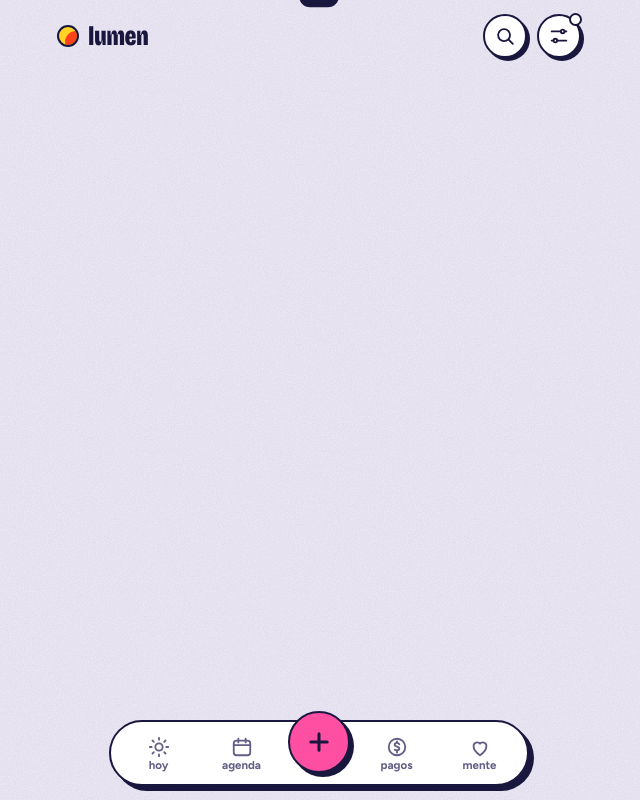
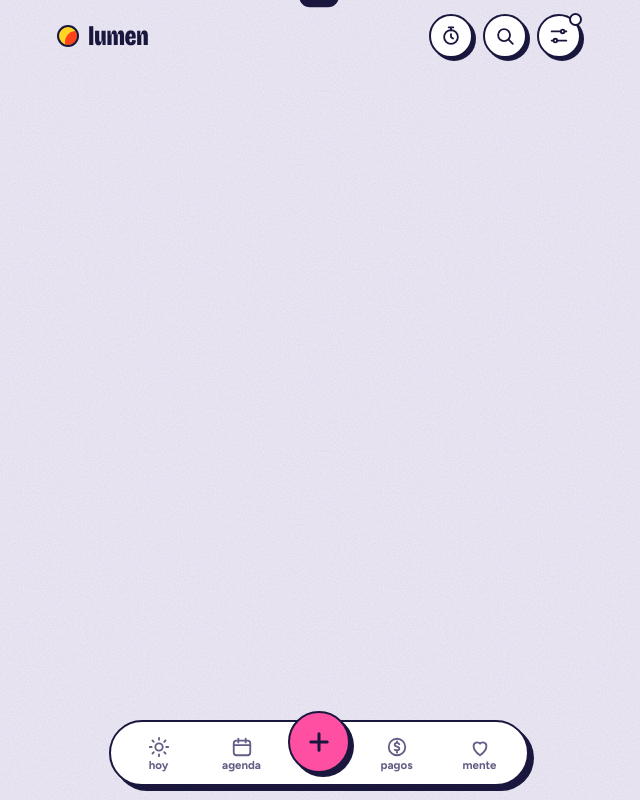
Before and after one commit to angelor256/Lumen, a plain HTML site: page index.html in a window 1280 px wide. Shown: the whole page, without its empty margins (321-961 px from the left). Drawn offline with nearby package versions, Linux system fonts and the light colour scheme.

Commit message:
fix: botón de Enfoque (⏱) en la cabecera — el temporizador era inalcanzable desde la interfaz

```diff
--- a/index.html
+++ b/index.html
@@ -335,6 +335,7 @@ input[type=range]{width:100%;accent-color:var(--rosa)}
   <header class="top">
     <div class="brand"><i></i>lumen</div>
     <div class="hbtns">
+      <button class="gear" data-act="focus" aria-label="Enfoque (temporizador)"><svg class="ic" width="22" height="22" viewBox="0 0 24 24"><circle cx="12" cy="13" r="7.5"/><path d="M12 10v3.2l2.2 1.6M9.5 2.5h5M12 2.5V6"/></svg></button>
       <button class="gear" data-act="search" aria-label="Buscar"><svg class="ic" width="22" height="22" viewBox="0 0 24 24"><circle cx="11" cy="11" r="6.5"/><path d="M16 16l4.5 4.5"/></svg></button>
       <button class="gear" data-act="settings" aria-label="Ajustes y nube"><span id="syncDot" class="sdot"></span>
         <svg class="ic" width="22" height="22" viewBox="0 0 24 24"><path d="M4 7h10M18 7h2M4 17h2M10 17h10"/><circle cx="16" cy="7" r="2"/><circle cx="8" cy="17" r="2"/></svg>
```
